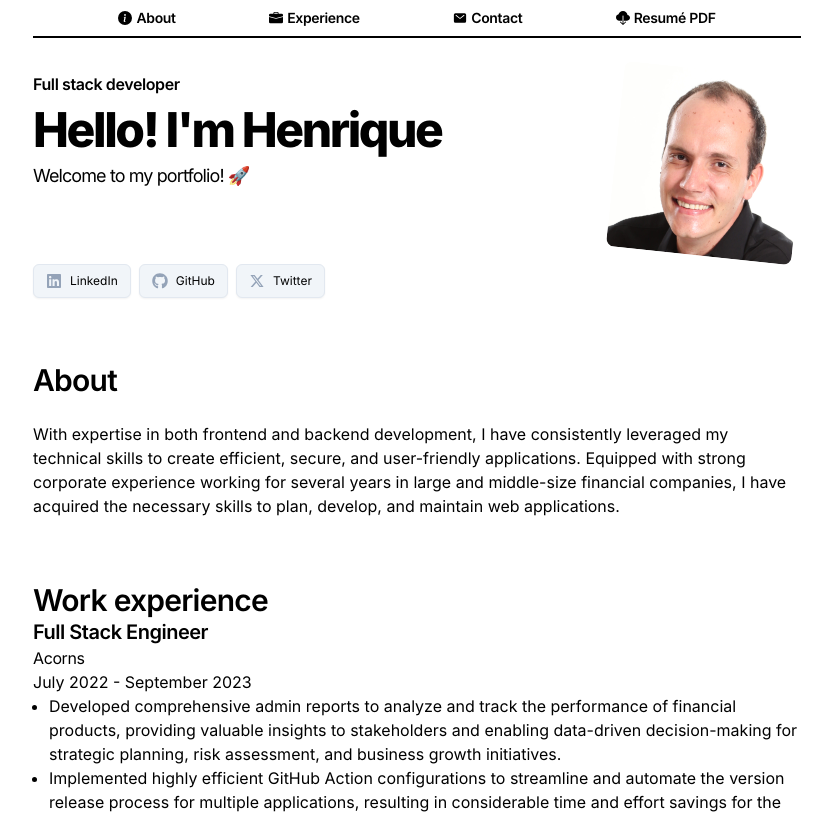
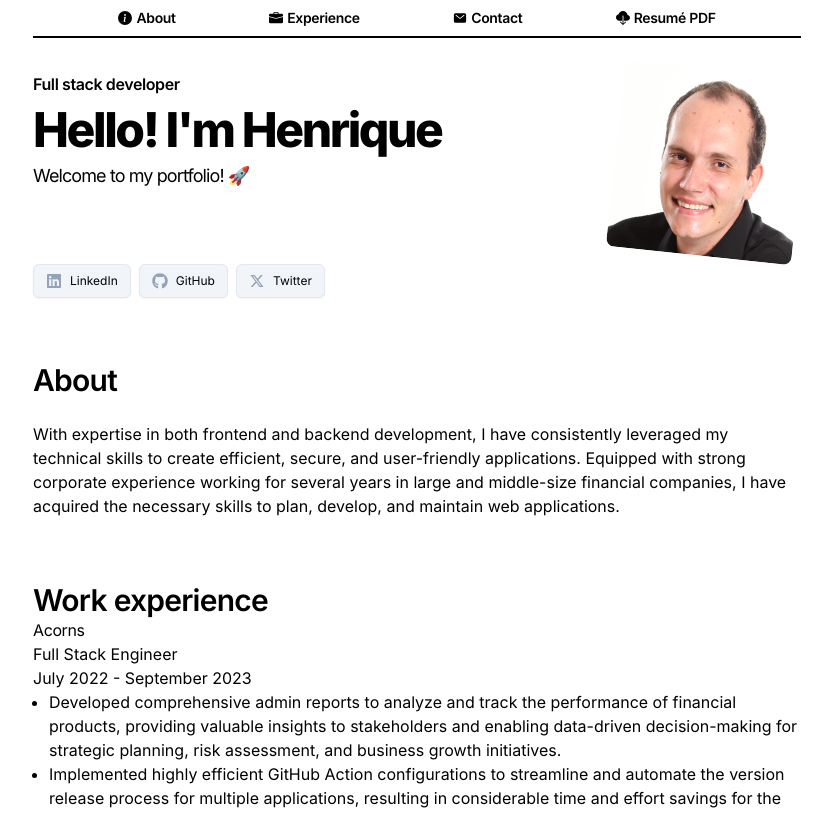
Before and after one commit to hrohden/hrohden.github.io, a React (Vite) app: page / in a window 1280 px wide. Shown: the top 814 px of the page, without its empty margins (223-1055 px from the left). Built offline with nearby package versions, Linux system fonts and the light colour scheme.

Commit message:
Refactor WorkExperienceComponent to display job title and company separately

```diff
--- a/src/components/WorkExperienceComponent.tsx
+++ b/src/components/WorkExperienceComponent.tsx
@@ -7,10 +7,8 @@ const WorkExperienceComponent = ({
 }) => {
   return (
     <div>
-      <p className="text-xl tracking-tight font-semibold">
-        {workExperience.title}
-      </p>
       <p className="tracking-tight">{workExperience.company}</p>
+      <p className="">{workExperience.title}</p>
       {workExperience.companyDescription && (
         <p className="text-sm tracking-tight">
           {workExperience.companyDescription}
```
